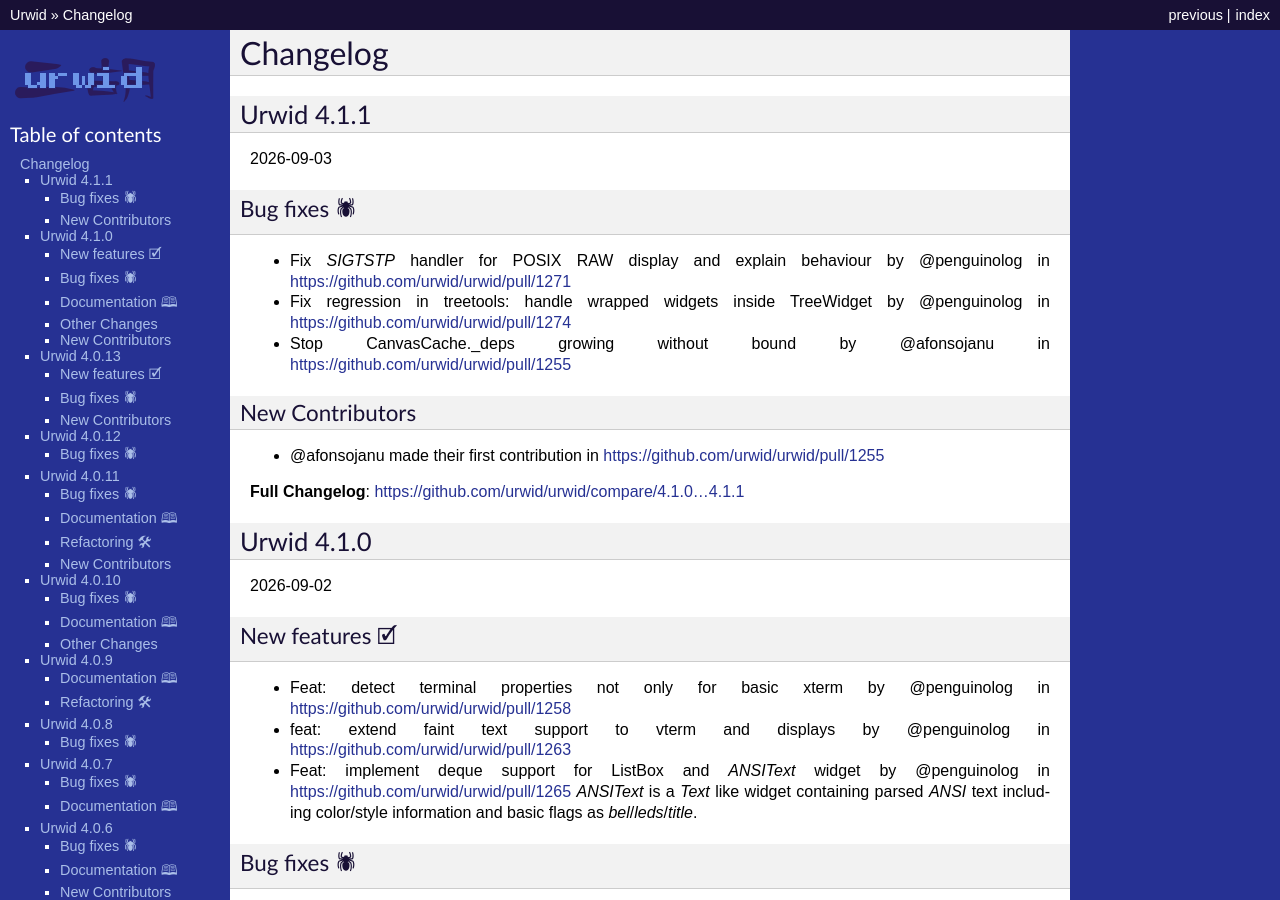
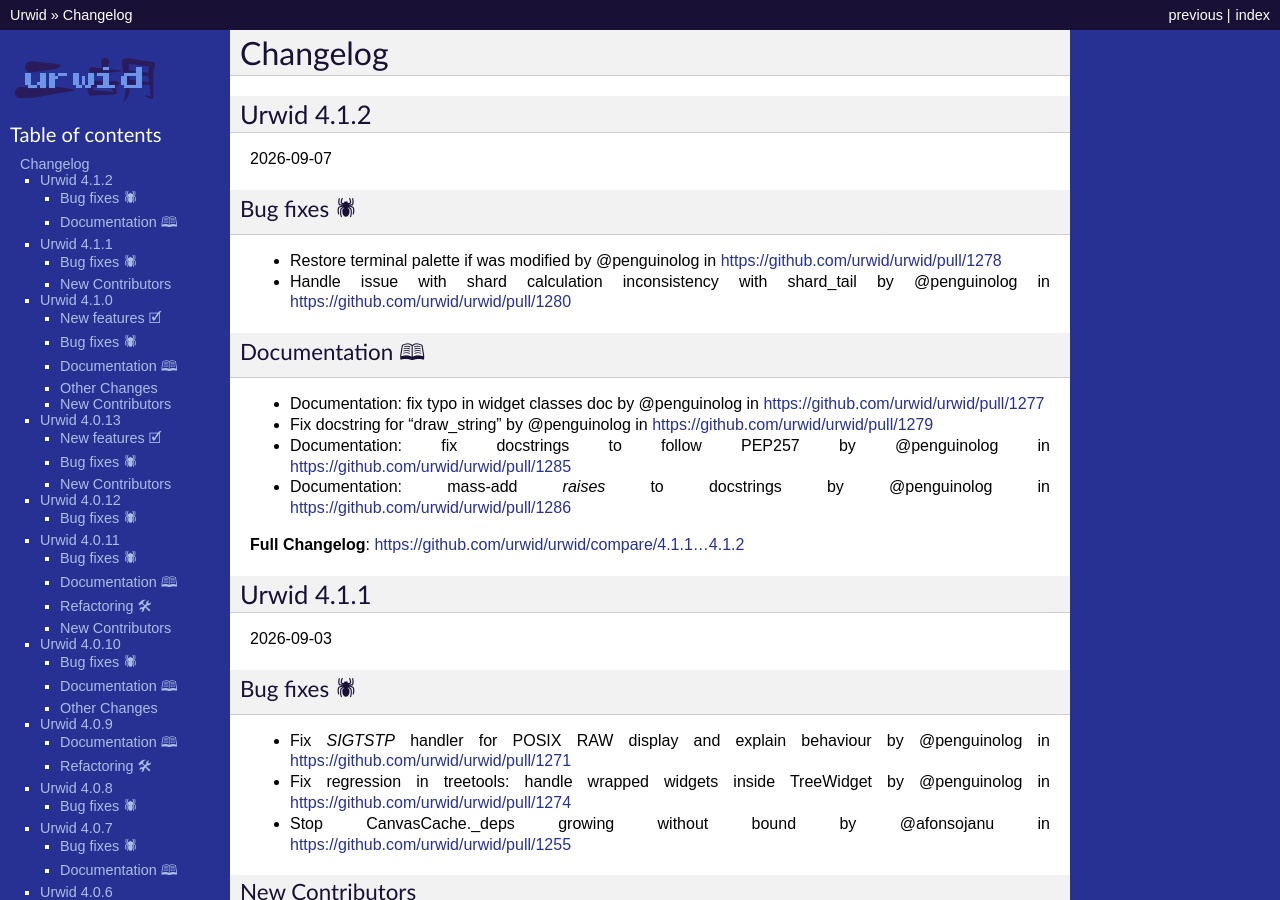
Before and after one commit to urwid/urwid, a Sphinx documentation site: the page built from docs/changelog.rst, in a window 1280 px wide and 900 px high. Built offline with Sphinx 7.4.7, drawn with Linux system fonts in a browser that asks for light colours.

Commit message:
Prepare release 4.1.2 (#1287)

```diff
--- a/docs/changelog.rst
+++ b/docs/changelog.rst
@@ -1,6 +1,24 @@
 
 Changelog
 ---------
+
+Urwid 4.1.2
+============
+
+2026-09-07
+
+Bug fixes 🕷
+++++++++++++
+* Restore terminal palette if was modified by @penguinolog in https://github.com/urwid/urwid/pull/1278
+* Handle issue with shard calculation inconsistency with shard_tail by @penguinolog in https://github.com/urwid/urwid/pull/1280
+Documentation 🕮
+++++++++++++++++
+* Documentation: fix typo in widget classes doc by @penguinolog in https://github.com/urwid/urwid/pull/1277
+* Fix docstring for "draw_string" by @penguinolog in https://github.com/urwid/urwid/pull/1279
+* Documentation: fix docstrings to follow PEP257 by @penguinolog in https://github.com/urwid/urwid/pull/1285
+* Documentation: mass-add `raises` to docstrings by @penguinolog in https://github.com/urwid/urwid/pull/1286
+
+**Full Changelog**: https://github.com/urwid/urwid/compare/4.1.1...4.1.2
 
 Urwid 4.1.1
 ============
```
